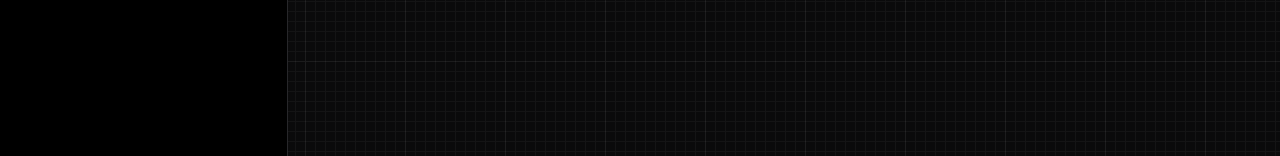
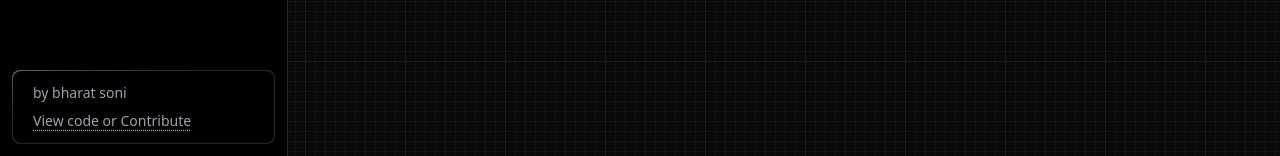
Before and after one commit to sonigeez/meme-stack-frontend, a Next.js app: page / in a window 1280 px wide. Shown: the part 644-800 px from the top of the page. Built offline with nearby package versions, Linux system fonts and the light colour scheme; no server answers.

Commit message:
add: byline

```diff
--- /dev/null
+++ b/ui/ByLine.tsx
@@ -0,0 +1,28 @@
+
+export default function Byline({ className }: { className: string }) {
+    return (
+        <div
+            className={`${className} bg-vc-border-gradient inset-x-0 bottom-3 mx-3 rounded-lg p-px shadow-lg shadow-black/20`}
+        >
+            <div className="flex flex-col justify-between space-y-2 rounded-lg bg-black p-3.5 lg:px-5 lg:py-3">
+                <div className="flex items-center gap-x-1.5">
+                    <div className="text-sm text-gray-400">by bharat soni</div>
+
+
+                </div>
+
+                <div className="text-sm text-gray-400">
+                    <a
+                        className="underline decoration-dotted underline-offset-4 transition-colors hover:text-gray-300"
+                        href="https://github.com/sonigeez/meme-stack"
+                        target="_blank"
+                        rel="noreferrer"
+                    >
+                        View code or Contribute
+                    </a>
+
+                </div>
+            </div>
+        </div>
+    );
+}
--- a/ui/global-nav.tsx
+++ b/ui/global-nav.tsx
@@ -5,6 +5,7 @@ import { useParams, } from 'next/navigation';
 import { MenuAlt2Icon, XIcon } from '@heroicons/react/solid';
 import clsx from 'clsx';
 import { useEffect, useState } from 'react';
+import Byline from './ByLine';
 
 export function GlobalNav() {
   const [isOpen, setIsOpen] = useState(false);
@@ -74,6 +75,8 @@ export function GlobalNav() {
             />
           ))}
         </nav>
+        <Byline className="absolute hidden sm:block" />
+
       </div>
     </div>
   );
```
